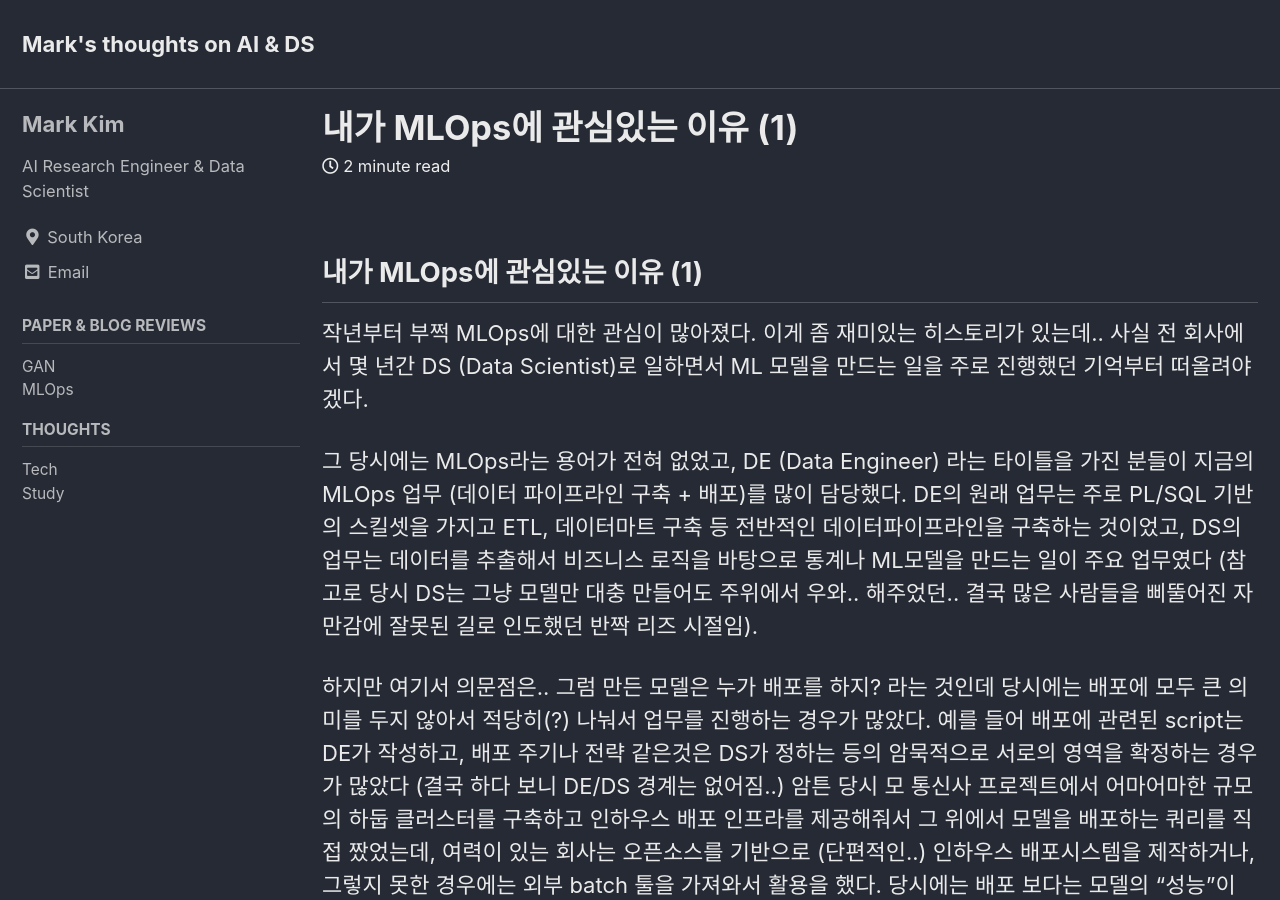
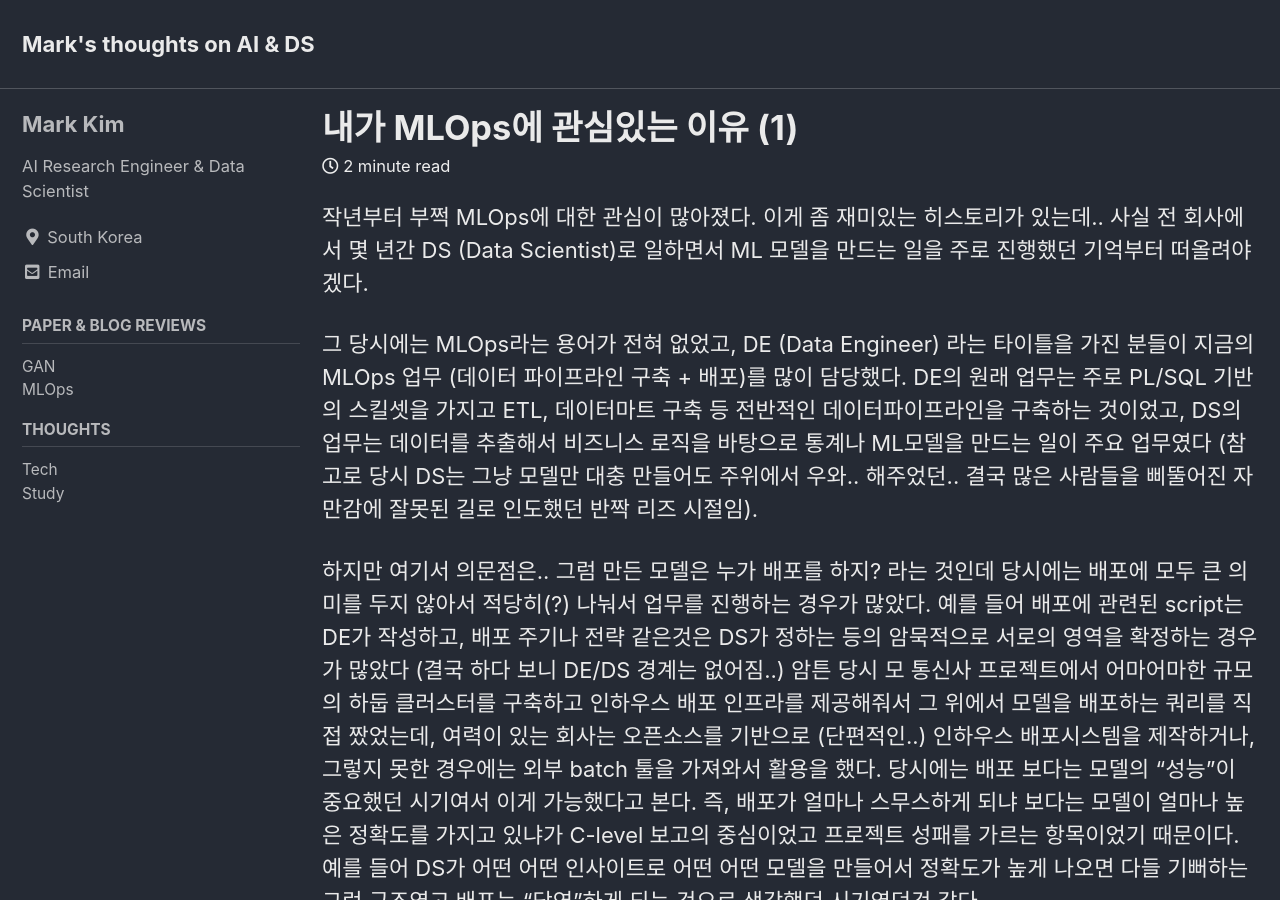
Before and after one commit to jis478/test_page, a Jekyll site: the page built from _posts/2022-04-02-MLOps_1.md, in a window 1280 px wide and 900 px high. Built offline with Jekyll 4.4.1, drawn with Linux system fonts in a browser that asks for light colours; cached includes are drawn as plain includes.

Commit message:
Update 2022-04-02-MLOps_1.md

```diff
--- a/_posts/2022-04-02-MLOps_1.md
+++ b/_posts/2022-04-02-MLOps_1.md
@@ -9,8 +9,6 @@ last_modified_at: "2022-04-02 00:00:00 +0900"
 categories: ["mlops"]
 
 ---
-
-## 내가 MLOps에 관심있는 이유 (1)
 
 작년부터 부쩍 MLOps에 대한 관심이 많아졌다. 이게 좀 재미있는 히스토리가 있는데.. 사실 전 회사에서 몇 년간 DS (Data Scientist)로 일하면서 ML 모델을 만드는 일을 주로 진행했던 기억부터 떠올려야 겠다.
 
```
